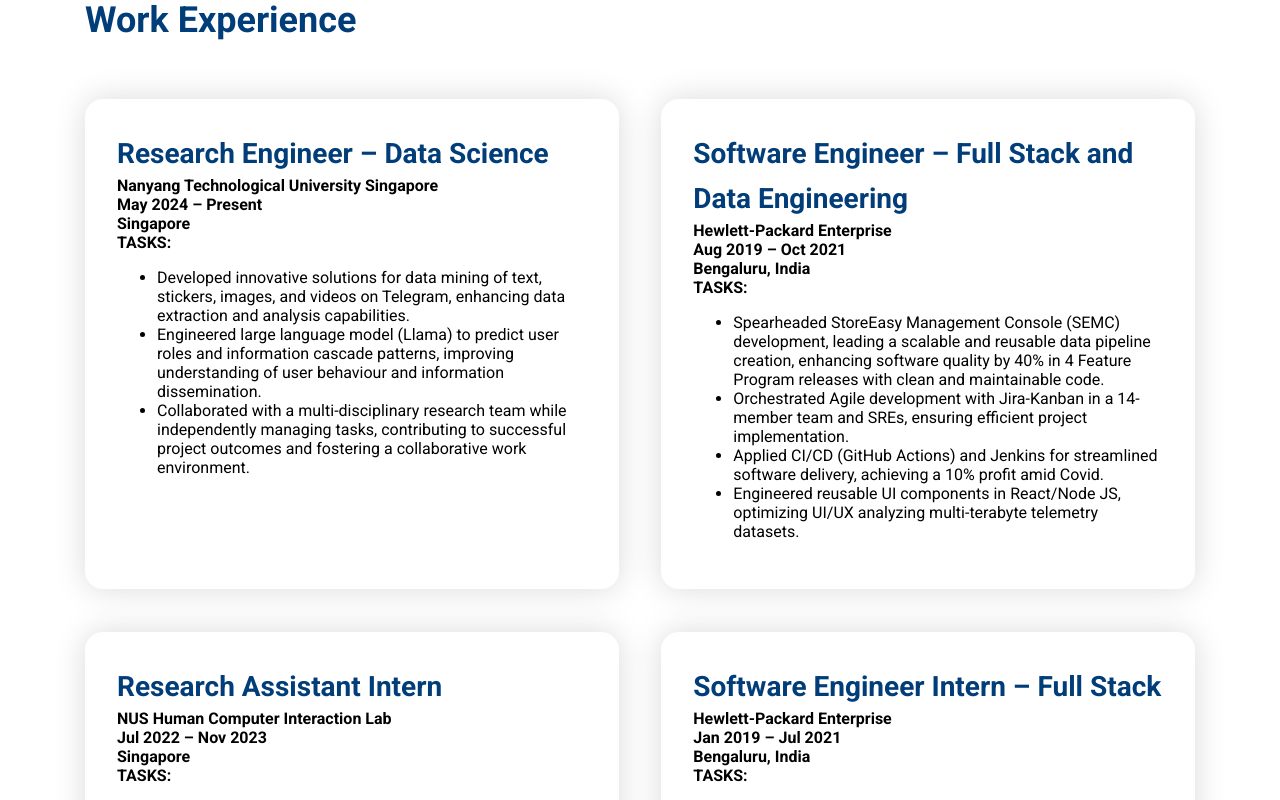
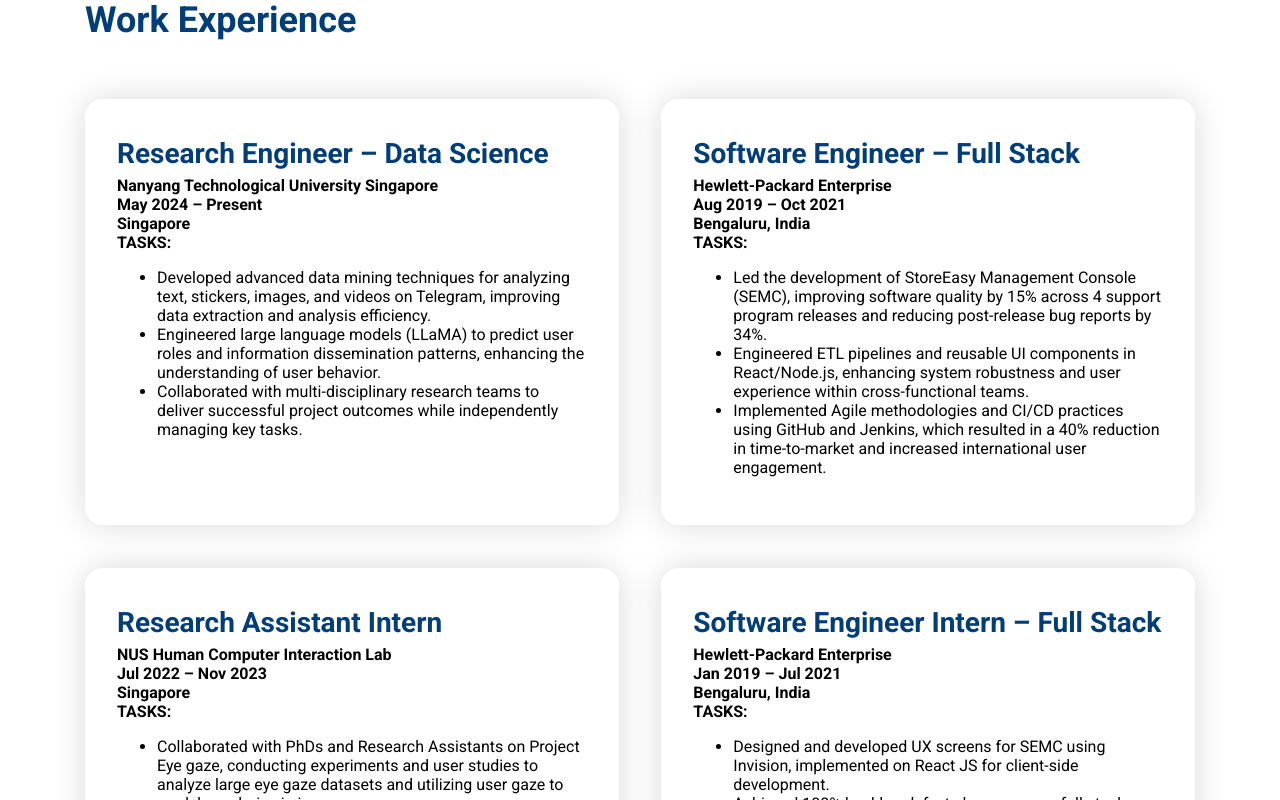
Before and after one commit to saurabh285/Personal-Portfolio-Website, a React (Create React App) app: page / in a window 1280 px wide. Shown: the part 900-1700 px from the top of the page. Built offline with nearby package versions, Linux system fonts and the light colour scheme.

Commit message:
completed with email js

```diff
--- a/src/App.css
+++ b/src/App.css
@@ -94,6 +94,11 @@ p {
 }
 
 
+.viewgithub {
+  /* Optional styling */
+  font-size: 16px;
+  color: #000; /* Change to your preferred color */
+}
 .github-icon {
     width: 32px; /* Adjust size as needed */
     height: 32px; /* Adjust size as needed */
@@ -933,9 +938,7 @@ select {
   line-height: 50px; /* Adjust font weight as needed */
 }
 
-.experience--section--details {
-
-}
+
 /* Responsive Styles for Skills Section */
 @media only screen and (max-width: 1200px) {
   .skills--section {
@@ -1241,6 +1244,7 @@ select {
   color: #007bff;
   text-decoration: none;
   transition: color 0.3s ease;
+  text-align: center;
 }
 
 .portfolio--link a:hover {
--- a/src/Pages/Home/ContactMe.jsx
+++ b/src/Pages/Home/ContactMe.jsx
@@ -27,8 +27,8 @@ export default function ContactMe() {
 
     emailjs
       .send(
-        '',
-        '',
+        process.env.REACT_APP_EMAILJS_SERVICE_ID,
+        process.env.REACT_APP_EMAILJS_TEMPLATE_ID,
         {
           from_name: form.name,
           to_name: 'Saurabh Singh',
@@ -36,7 +36,7 @@ export default function ContactMe() {
           to_email: 'ssportfolio285@gmail.com',
           message: form.message,
         },
-        ''
+        process.env.REACT_APP_EMAILJS_USER_ID
       )
       .then(
         () => {
--- a/src/Pages/Home/MyPortfolio.jsx
+++ b/src/Pages/Home/MyPortfolio.jsx
@@ -75,9 +75,16 @@ export default function MyPortfolio() {
                             </div>
                             <p className="text-sm portfolio--link">
                                 {item.link ? (
-                                    <a href={item.link}>
+                                    <div style={{ display: 'flex', alignItems: 'center' }}>
+                                    <a href={item.link} style={{ display: 'flex', alignItems: 'center', textDecoration: 'none' }}>
                                         <img src={GitHubIcon2} alt="GitHub" className='github-icon' />
+                                        <span className='viewgithub' style={{ marginLeft: '8px', verticalAlign: 'middle', color: '#000' }}>
+                                            View in GitHub
+                                        </span>
                                     </a>
+                                </div>
+
+
                                 ) : (
                                     <Link
                                         // onClick={closeMenu}
--- a/src/data/index.json
+++ b/src/data/index.json
@@ -8,22 +8,18 @@
                 "time": "May 2024 – Present",
                 "place": "Singapore",
                 "task": [
-                    "Developed innovative solutions for data mining of text, stickers, images, and videos on Telegram, enhancing data extraction and analysis capabilities.",
-                    "Engineered large language model (Llama) to predict user roles and information cascade patterns, improving understanding of user behaviour and information dissemination.",
-                    "Collaborated with a multi-disciplinary research team while independently managing tasks, contributing to successful project outcomes and fostering a collaborative work environment."
+                    "Developed advanced data mining techniques for analyzing text, stickers, images, and videos on Telegram, improving data extraction and analysis efficiency.","Engineered large language models (LLaMA) to predict user roles and information dissemination patterns, enhancing the understanding of user behavior.", "Collaborated with multi-disciplinary research teams to deliver successful project outcomes while independently managing key tasks."
                 ]
             },
             {
                 "id": 2,
-                "title": "Software Engineer – Full Stack and Data Engineering",
+                "title": "Software Engineer – Full Stack    ",
                 "company": "Hewlett-Packard Enterprise",
                 "time": "Aug 2019 – Oct 2021",
                 "place": "Bengaluru, India",
                 "task": [
-                    "Spearheaded StoreEasy Management Console (SEMC) development, leading a scalable and reusable data pipeline creation, enhancing software quality by 40% in 4 Feature Program releases with clean and maintainable code.",
-                    "Orchestrated Agile development with Jira-Kanban in a 14-member team and SREs, ensuring efficient project implementation.",
-                    "Applied CI/CD (GitHub Actions) and Jenkins for streamlined software delivery, achieving a 10% profit amid Covid.",
-                    "Engineered reusable UI components in React/Node JS, optimizing UI/UX analyzing multi-terabyte telemetry datasets."
+                    "Led the development of StoreEasy Management Console (SEMC), improving software quality by 15% across 4 support program releases and reducing post-release bug reports by 34%.", "Engineered ETL pipelines and reusable UI components in React/Node.js, enhancing system robustness and user experience within cross-functional teams.", "Implemented Agile methodologies and CI/CD practices using GitHub and Jenkins, which resulted in a 40% reduction in time-to-market and increased international user engagement."
+
                 ]
             },
             {
```
Also changed, not shown: 1 other file (tests, documents, lock files or other folders).
